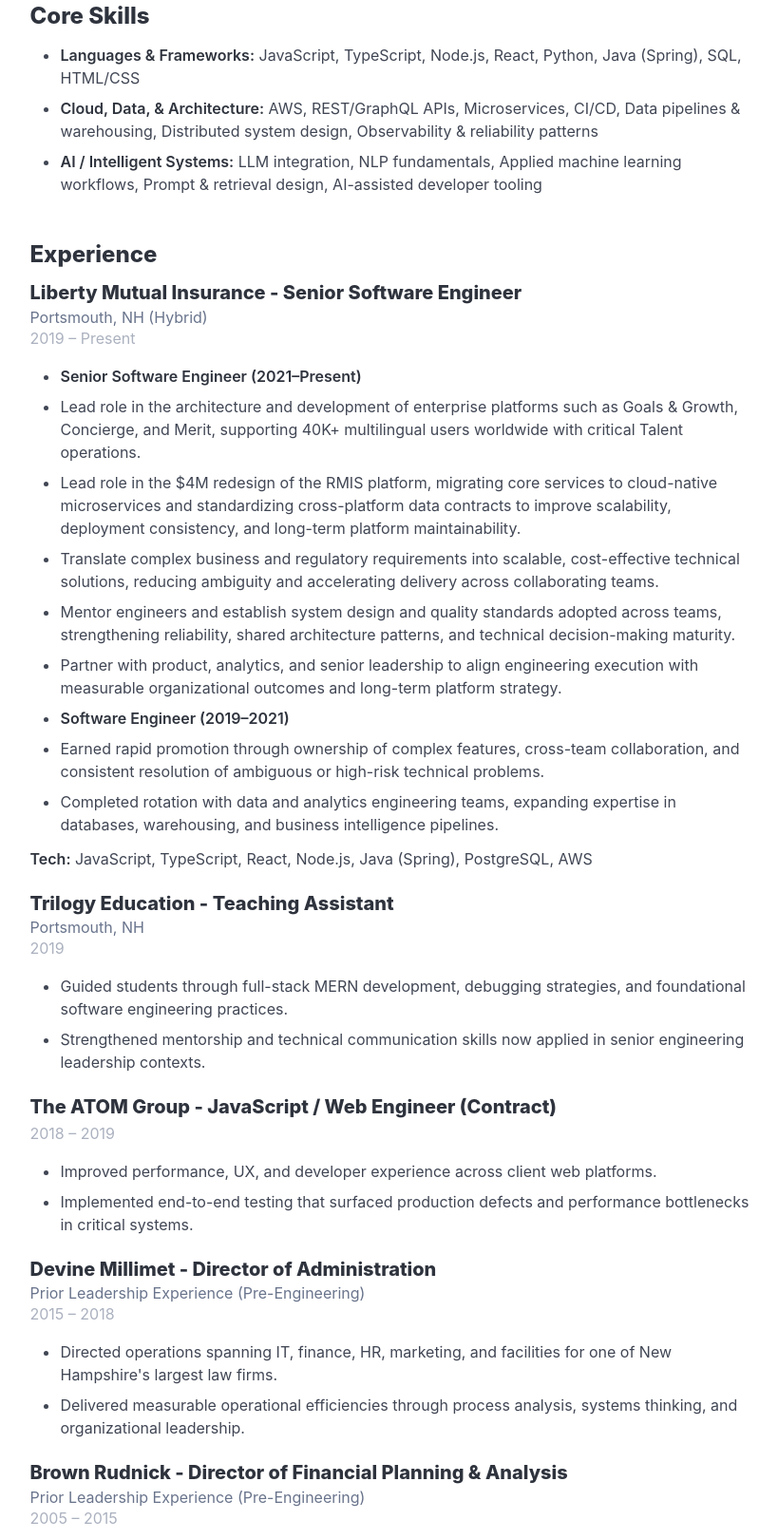
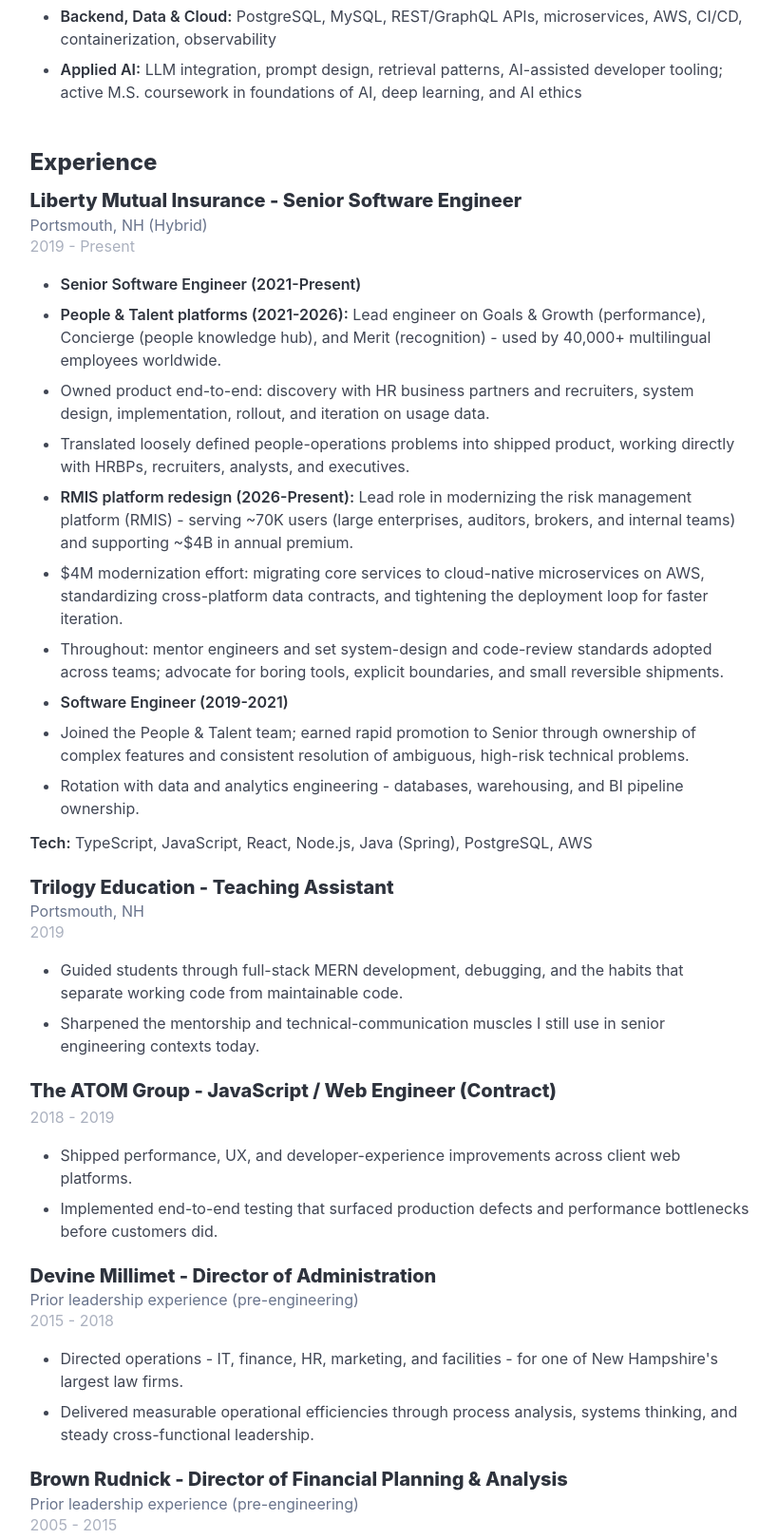
Before and after one commit to adamlacasse/adamlacasse-site, an Astro site: page /resume in a window 1280 px wide. Shown: the part 810-2430 px from the top of the page at 95% size, without its empty margins (230-1049 px from the left). Built offline with nearby package versions, Linux system fonts and the light colour scheme; Astro itself is replaced by a stand-in of ours.

Commit message:
Content updates

```diff
--- a/src/data/resume.ts
+++ b/src/data/resume.ts
@@ -24,7 +24,7 @@
 
 export const resumeData = {
   name: 'Adam LaCasse',
-  headline: 'Principal-Track Software Engineer | Enterprise Systems | AI/ML-Enabled Platforms',
+  headline: 'Senior Full-Stack Engineer | People & Talent platforms | Applied AI',
   location: 'Atkinson, NH',
   phone: '(617) 407-3254',
   email: 'adam@adamlacasse.dev',
@@ -32,22 +32,22 @@
   github: 'https://github.com/adamlacasse',
   linkedin: 'https://www.linkedin.com/in/adamlacasse/',
 
-  summary: `Senior full-stack software engineer at a Fortune 100 insurer designing and delivering enterprise web platforms serving 40,000+ global users. Combines deep technical execution with prior director-level leadership in finance and operations to drive scalable systems, measurable efficiency gains, and cross-organizational alignment.<br><br>Experienced across modern TypeScript/JavaScript ecosystems, cloud-native architecture, and data-driven backend design, with growing specialization in AI/ML-enabled software systems. Currently completing an M.S. in Computer Science (AI concentration) focused on machine learning, large language models, and intelligent system design.<br><br>Seeking Staff / Principal Engineer roles where architectural leadership, system design, and cross-team technical influence can meaningfully shape enterprise platforms, AI-enabled products, or regulated-domain systems.`,
+  summary: `Senior full-stack engineer who likes shipping product end-to-end. The last five years: building People & Talent platforms - recruiting, performance, knowledge, and recognition tools - used by 40,000+ employees at a Fortune 100 insurer. Before software, I spent nearly two decades running finance and operations teams, which means I'm the engineer who actually enjoys the stakeholder conversation: HR business partners, recruiters, ops leads, exec sponsors.<br><br>Stack: TypeScript, React, Node.js, Python, Java, PostgreSQL, AWS. One course away from an M.S. in Computer Science with an Artificial Intelligence concentration (foundations of AI, deep learning, AI ethics). Looking for product-engineering work where the brief is loose, the iteration is fast, and AI is part of the toolkit.`,
 
   skills: [
     {
       category: 'Languages & Frameworks',
-      items: 'JavaScript, TypeScript, Node.js, React, Python, Java (Spring), SQL, HTML/CSS',
+      items: 'TypeScript, JavaScript, Node.js, React, Python, Java (Spring), SQL, HTML/CSS',
     },
     {
-      category: 'Cloud, Data, & Architecture',
+      category: 'Backend, Data & Cloud',
       items:
-        'AWS, REST/GraphQL APIs, Microservices, CI/CD, Data pipelines & warehousing, Distributed system design, Observability & reliability patterns',
+        'PostgreSQL, MySQL, REST/GraphQL APIs, microservices, AWS, CI/CD, containerization, observability',
     },
     {
-      category: 'AI / Intelligent Systems',
+      category: 'Applied AI',
       items:
-        'LLM integration, NLP fundamentals, Applied machine learning workflows, Prompt & retrieval design, AI-assisted developer tooling',
+        'LLM integration, prompt design, retrieval patterns, AI-assisted developer tooling; active M.S. coursework in foundations of AI, deep learning, and AI ethics',
     },
   ] as ResumeSkill[],
 
@@ -56,19 +56,20 @@
       title: 'Senior Software Engineer',
       company: 'Liberty Mutual Insurance',
       subtitle: 'Portsmouth, NH (Hybrid)',
-      dates: '2019 – Present',
+      dates: '2019 - Present',
       achievements: [
-        '<strong>Senior Software Engineer (2021–Present)</strong>',
-        'Lead role in the architecture and development of enterprise platforms such as Goals & Growth, Concierge, and Merit, supporting 40K+ multilingual users worldwide with critical Talent operations.',
-        'Lead role in the $4M redesign of the RMIS platform, migrating core services to cloud-native microservices and standardizing cross-platform data contracts to improve scalability, deployment consistency, and long-term platform maintainability.',
-        'Translate complex business and regulatory requirements into scalable, cost-effective technical solutions, reducing ambiguity and accelerating delivery across collaborating teams.',
-        'Mentor engineers and establish system design and quality standards adopted across teams, strengthening reliability, shared architecture patterns, and technical decision-making maturity.',
-        'Partner with product, analytics, and senior leadership to align engineering execution with measurable organizational outcomes and long-term platform strategy.',
-        '<strong>Software Engineer (2019–2021)</strong>',
-        'Earned rapid promotion through ownership of complex features, cross-team collaboration, and consistent resolution of ambiguous or high-risk technical problems.',
-        'Completed rotation with data and analytics engineering teams, expanding expertise in databases, warehousing, and business intelligence pipelines.',
+        '<strong>Senior Software Engineer (2021-Present)</strong>',
+        '<strong>People & Talent platforms (2021-2026):</strong> Lead engineer on Goals & Growth (performance), Concierge (people knowledge hub), and Merit (recognition) - used by 40,000+ multilingual employees worldwide.',
+        'Owned product end-to-end: discovery with HR business partners and recruiters, system design, implementation, rollout, and iteration on usage data.',
+        'Translated loosely defined people-operations problems into shipped product, working directly with HRBPs, recruiters, analysts, and executives.',
+        '<strong>RMIS platform redesign (2026-Present):</strong> Lead role in modernizing the risk management platform (RMIS) - serving ~70K users (large enterprises, auditors, brokers, and internal teams) and supporting ~$4B in annual premium.',
+        '$4M modernization effort: migrating core services to cloud-native microservices on AWS, standardizing cross-platform data contracts, and tightening the deployment loop for faster iteration.',
+        'Throughout: mentor engineers and set system-design and code-review standards adopted across teams; advocate for boring tools, explicit boundaries, and small reversible shipments.',
+        '<strong>Software Engineer (2019-2021)</strong>',
+        'Joined the People & Talent team; earned rapid promotion to Senior through ownership of complex features and consistent resolution of ambiguous, high-risk technical problems.',
+        'Rotation with data and analytics engineering - databases, warehousing, and BI pipeline ownership.',
       ],
-      tech: 'JavaScript, TypeScript, React, Node.js, Java (Spring), PostgreSQL, AWS',
+      tech: 'TypeScript, JavaScript, React, Node.js, Java (Spring), PostgreSQL, AWS',
     },
     {
       title: 'Teaching Assistant',
@@ -76,8 +77,8 @@
       subtitle: 'Portsmouth, NH',
       dates: '2019',
       achievements: [
-        'Guided students through full-stack MERN development, debugging strategies, and foundational software engineering practices.',
-        'Strengthened mentorship and technical communication skills now applied in senior engineering leadership contexts.',
+        'Guided students through full-stack MERN development, debugging, and the habits that separate working code from maintainable code.',
+        'Sharpened the mentorship and technical-communication muscles I still use in senior engineering contexts today.',
       ],
       tech: '',
     },
@@ -85,33 +86,32 @@
       title: 'JavaScript / Web Engineer (Contract)',
       company: 'The ATOM Group',
       subtitle: '',
-      dates: '2018 – 2019',
+      dates: '2018 - 2019',
       achievements: [
-        'Improved performance, UX, and developer experience across client web platforms.',
-        'Implemented end-to-end testing that surfaced production defects and performance bottlenecks in critical systems.',
+        'Shipped performance, UX, and developer-experience improvements across client web platforms.',
+        'Implemented end-to-end testing that surfaced production defects and performance bottlenecks before customers did.',
       ],
       tech: '',
     },
     {
       title: 'Director of Administration',
       company: 'Devine Millimet',
-      subtitle: 'Prior Leadership Experience (Pre-Engineering)',
-      dates: '2015 – 2018',
+      subtitle: 'Prior leadership experience (pre-engineering)',
+      dates: '2015 - 2018',
       achievements: [
-        `Directed operations spanning IT, finance, HR, marketing, and facilities for one of New Hampshire's largest law firms.`,
-        'Delivered measurable operational efficiencies through process analysis, systems thinking, and organizational leadership.',
+        `Directed operations - IT, finance, HR, marketing, and facilities - for one of New Hampshire's largest law firms.`,
+        'Delivered measurable operational efficiencies through process analysis, systems thinking, and steady cross-functional leadership.',
       ],
       tech: '',
     },
     {
       title: 'Director of Financial Planning & Analysis',
       company: 'Brown Rudnick',
-      subtitle: 'Prior Leadership Experience (Pre-Engineering)',
-      dates: '2005 – 2015',
+      subtitle: 'Prior leadership experience (pre-engineering)',
+      dates: '2005 - 2015',
       achievements: [
         'Progressed from analyst → manager → director while guiding the firm through the 2008 financial crisis.',
         'Achieved >15% profitability improvement through strategic financial modeling, operational analysis, and executive partnership.',
-        '<em>Foundational strengths: executive communication, systems thinking, and business-aligned decision making-now applied to software architecture and technical leadership.</em>',
       ],
       tech: '',
     },
@@ -122,7 +122,7 @@
       degree: 'M.S. Computer Science - Artificial Intelligence Concentration',
       school: 'Merrimack College',
       date: 'Expected 2026',
-      note: 'Focus: machine learning, deep learning, NLP, large language models, intelligent system design',
+      note: 'Coursework: foundations of AI, deep learning, AI ethics, data modeling, and system design. The concentration is substance, not decoration - how modern AI actually works and where it earns its keep.',
     },
     {
       degree: 'Full-Stack Web Development Bootcamp',
@@ -140,12 +140,12 @@
   ] as ResumeEducation[],
 
   leadershipThemes: [
-    'Enterprise-scale system architecture and modernization',
-    'Cross-functional technical leadership and influence',
-    'Mentorship, standards setting, and engineer development',
-    'Data-driven architectural decision making',
-    'Business-aligned engineering strategy in complex organizations',
-    'Continuous learning and applied AI evolution',
+    'End-to-end product engineering: discovery, ship, iterate',
+    'Cross-functional collaboration with non-technical stakeholders (HR, recruiting, operations, executives)',
+    'People & Talent domain depth (performance, knowledge, recognition, recruiting)',
+    'Applied AI: LLM integration, prompt design, retrieval patterns',
+    'Boring-tech bias, explicit boundaries, small reversible shipments',
+    'Mentorship and standards-setting without over-engineering',
   ],
 
   dailyTech: 'JS/TS, React, Node, Java, SQL, AWS',
--- a/src/pages/resume.astro
+++ b/src/pages/resume.astro
@@ -22,18 +22,25 @@
     'TypeScript',
     'React',
     'Node.js',
+    'Python',
     'Java',
+    'PostgreSQL',
     'AWS',
     'Web Architecture',
     'API Design',
     'Software Engineering',
+    'Full-Stack Development',
+    'Product Engineering',
+    'People & Talent Platforms',
+    'Applied AI',
+    'LLM Integration',
   ],
 };
 ---
 
 <BaseLayout
   title={`Resume - ${AUTHOR}`}
-  description="Senior software engineer specializing in client platforms, web architecture, and foundational systems for enterprise applications."
+  description="Senior full-stack engineer building People & Talent platforms used by 40,000+ employees. Product-minded, business-side roots, M.S. in CS with an AI concentration in progress."
   contentWidth="narrow"
 >
   <script type="application/ld+json" set:html={JSON.stringify(structuredData)} />
```
